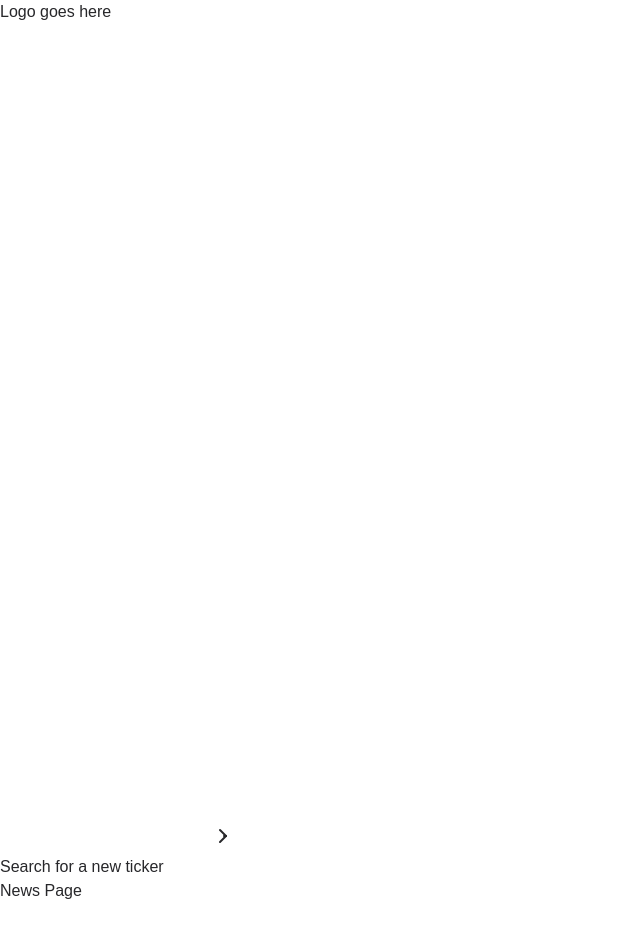
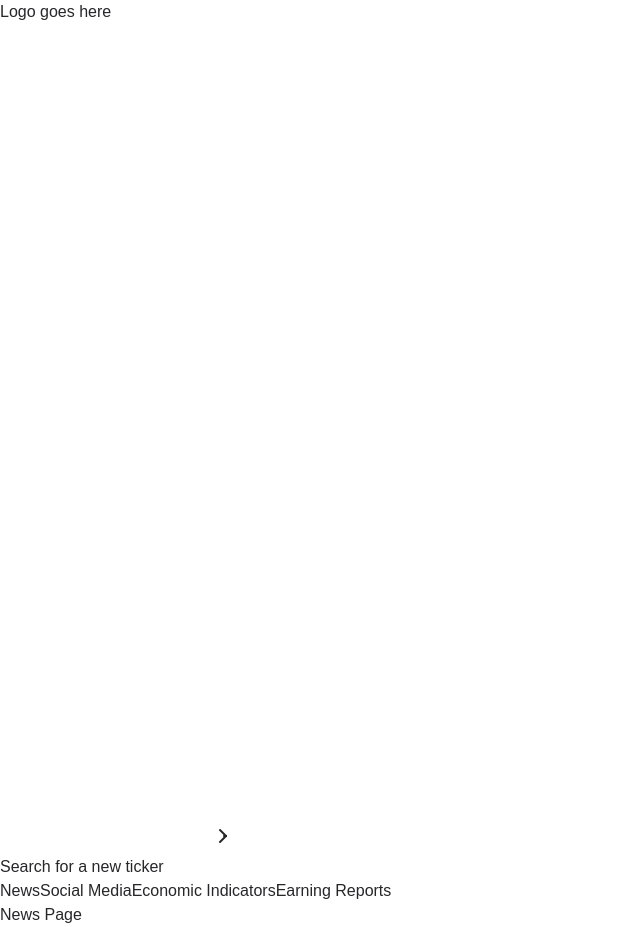
Before and after one commit to ICBasecamp/Summit, a Next.js app in the folder ada-frontend-next/: page /1/news in a window 1280 px wide. Shown: the whole page, without its empty margins (0-640 px from the left). Before the commit the page ends 903 px from the top, so only its background shows below. Built offline with nearby package versions, Linux system fonts and the light colour scheme.

Commit message:
basic tabs

```diff
--- a/ada-frontend-next/src/app/[ticker]/news/page.tsx
+++ b/ada-frontend-next/src/app/[ticker]/news/page.tsx
@@ -1,8 +1,6 @@
 "use client";
 
 import { Header } from '@/app/components/header'
-import Head from 'next/head';
-
 
 const testData = {
     sentences: [
--- a/ada-frontend-next/src/app/components/header.tsx
+++ b/ada-frontend-next/src/app/components/header.tsx
@@ -1,7 +1,35 @@
+import { Tabs } from './tabs';
 import { PlaceholdersAndVanishInputHeader } from './ticker-bar-header';
 
-export const Header = () => (
-    <div className="bg-zinc-800 flex h-20 w-full items-center px-8 gap-2">
+export const Header = () => {
+
+    const tabs = [
+        {
+            title: "News",
+            value: "1",
+            content: <></>
+        },
+        {
+            title: "Social Media",
+            value: "2",
+            content: <></>
+        },
+        {
+            title: "Economic Indicators",
+            value: "3",
+            content: <></>
+        },
+        {
+            title: "Earning Reports",
+            value: "4",
+            content: <></>
+        },
+
+    ]
+
+    return (
+        <div className="w-full px-8 gap-2 flex flex-col">
+            <div className="bg-zinc-800 flex h-20 w-full items-center gap-2">
                 <p>Logo goes here</p>
                 <div className="flex w-1/2 items-center">
                     <PlaceholdersAndVanishInputHeader
@@ -11,4 +39,7 @@ export const Header = () => (
                     />
                 </div>
             </div>
+            <Tabs tabs={tabs} />
+        </div>
     )
+}
--- /dev/null
+++ b/ada-frontend-next/src/app/components/tabs.tsx
@@ -0,0 +1,124 @@
+"use client";
+
+import { useState } from "react";
+import { motion } from "framer-motion";
+import { cn } from "../../../lib/utils";
+
+type Tab = {
+  title: string;
+  value: string;
+  content?: string | React.ReactNode | any;
+};
+
+export const Tabs = ({
+  tabs: propTabs,
+  containerClassName,
+  activeTabClassName,
+  tabClassName,
+  contentClassName,
+}: {
+  tabs: Tab[];
+  containerClassName?: string;
+  activeTabClassName?: string;
+  tabClassName?: string;
+  contentClassName?: string;
+}) => {
+  const [active, setActive] = useState<Tab>(propTabs[0]);
+  const [tabs, setTabs] = useState<Tab[]>(propTabs);
+
+  const moveSelectedTabToTop = (idx: number) => {
+    const newTabs = [...propTabs];
+    const selectedTab = newTabs.splice(idx, 1);
+    newTabs.unshift(selectedTab[0]);
+    setTabs(newTabs);
+    setActive(newTabs[0]);
+  };
+
+  const [hovering, setHovering] = useState(false);
+
+  return (
+    <>
+      <div
+        className={cn(
+          "flex flex-row items-center justify-start [perspective:1000px] relative overflow-auto sm:overflow-visible no-visible-scrollbar max-w-full w-full",
+          containerClassName
+        )}
+      >
+        {propTabs.map((tab, idx) => (
+          <button
+            key={tab.title}
+            onClick={() => {
+              moveSelectedTabToTop(idx);
+            }}
+            onMouseEnter={() => setHovering(true)}
+            onMouseLeave={() => setHovering(false)}
+            className={cn("relative px-6 py-2 rounded-full", tabClassName)}
+            style={{
+              transformStyle: "preserve-3d",
+            }}
+          >
+            {active.value === tab.value && (
+              <motion.div
+                layoutId="clickedbutton"
+                transition={{ type: "spring", bounce: 0.3, duration: 0.6 }}
+                className={cn(
+                  "absolute inset-0 bg-zinc-900 dark:bg-zinc-900 rounded-full ",
+                  activeTabClassName
+                )}
+              />
+            )}
+
+            <span className="relative block text-white dark:text-white">
+              {tab.title}
+            </span>
+          </button>
+        ))}
+      </div>
+      {/* <FadeInDiv
+        tabs={tabs}
+        active={active}
+        key={active.value}
+        hovering={hovering}
+        className={cn("mt-32", contentClassName)}
+      /> */}
+    </>
+  );
+};
+
+// export const FadeInDiv = ({
+//   className,
+//   tabs,
+//   hovering,
+// }: {
+//   className?: string;
+//   key?: string;
+//   tabs: Tab[];
+//   active: Tab;
+//   hovering?: boolean;
+// }) => {
+//   const isActive = (tab: Tab) => {
+//     return tab.value === tabs[0].value;
+//   };
+//   return (
+//     <div className="relative w-full h-full">
+//       {tabs.map((tab, idx) => (
+//         <motion.div
+//           key={tab.value}
+//           layoutId={tab.value}
+//           style={{
+//             scale: 1 - idx * 0.1,
+//             top: hovering ? idx * -50 : 0,
+//             zIndex: -idx,
+//             opacity: idx < 3 ? 1 - idx * 0.1 : 0,
+//           }}
+//           animate={{
+//             y: isActive(tab) ? [0, 40, 0] : 0,
+//           }}
+//           className={cn("w-full h-full absolute top-0 left-0", className)}
+//         >
+//           {tab.content}
+//         </motion.div>
+//       ))}
+//     </div>
+//   );
+// };
```
Lines whose indentation alone changed are shown as unchanged.
